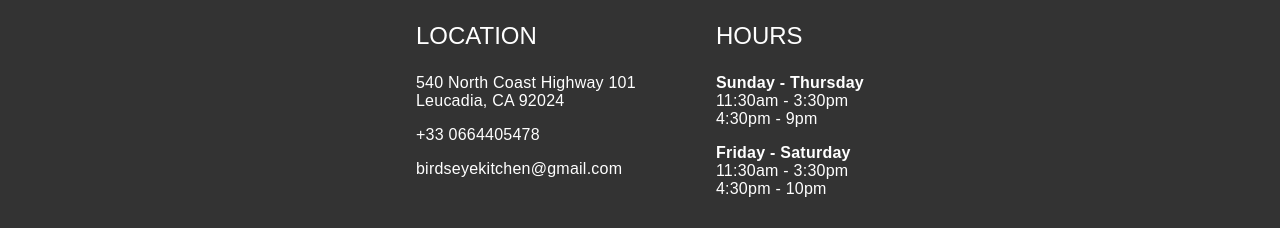
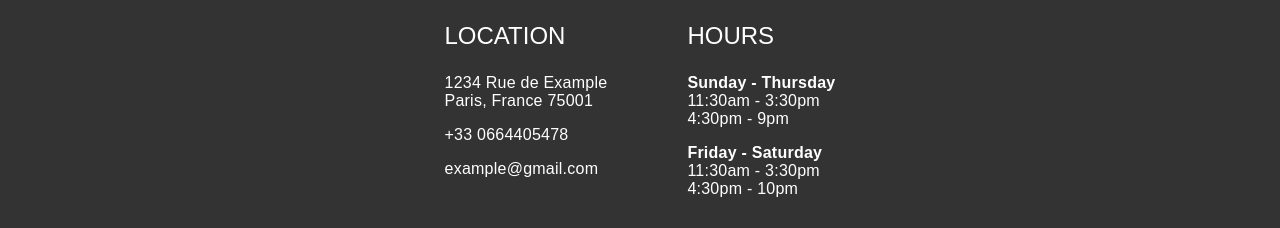
Before and after one commit to tulikajain/tulikajain.github.io, a plain HTML site: page samplewebsite/index.html in a window 1280 px wide. Shown: the part 2852-3080 px from the top of the page. Drawn offline with Linux system fonts and the light colour scheme.

Commit message:
website header

```diff
--- a/samplewebsite/index.html
+++ b/samplewebsite/index.html
@@ -3,7 +3,7 @@
 <head>
     <meta charset="UTF-8">
     <meta name="viewport" content="width=device-width, initial-scale=1.0">
-    <title>Panda Express</title>
+    <title>My Kitchen</title>
     <link rel="stylesheet" href="styles.css">
     <link rel="icon" type="image/svg+xml" href="assets/icon.svg">
     <script src="https://kit.fontawesome.com/a076d05399.js" crossorigin="anonymous"></script>
@@ -102,9 +102,9 @@
                 <div class="footer-column">
                     <div class="footer-section location">
                         <h3>LOCATION</h3>
-                        <p>540 North Coast Highway 101 <br> Leucadia, CA 92024</p>
+                        <p>1234 Rue de Example <br> Paris, France 75001</p>
                         <p><a href="tel:+33 0664405478" class="phone-number">+33 0664405478</a></p>
-                        <p>birdseyekitchen@gmail.com</p>
+                        <p>example@gmail.com</p>
                     </div>
                     <div class="footer-section hours">
                         <h3>HOURS</h3>
```
